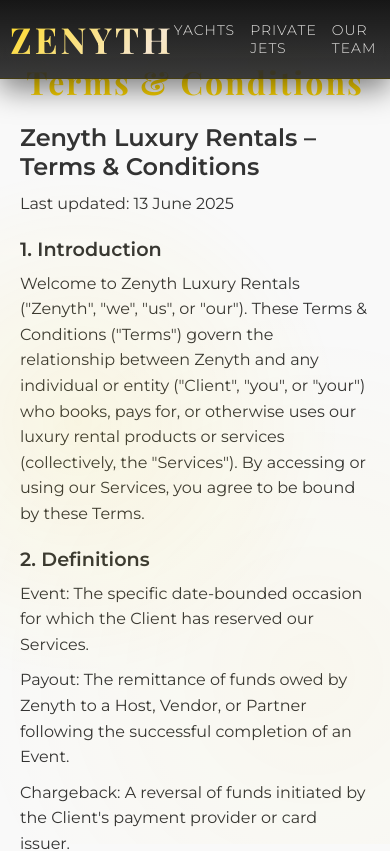
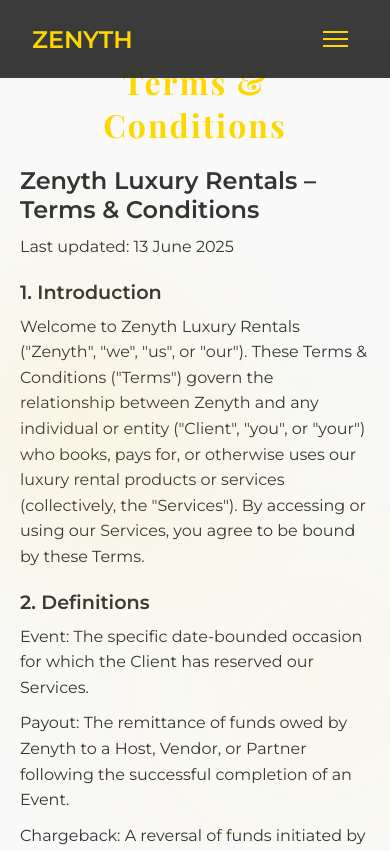
Before and after one commit to daanschipper/rootline-hackathon-2025, a Next.js app: page /terms in a window 390 px wide. Shown: the top 851 px of the page. Built offline with nearby package versions, Linux system fonts and the light colour scheme.

Commit message:
improve basket & make responsive

```diff
--- a/components/Header.js
+++ b/components/Header.js
@@ -1,33 +1,58 @@
-import React from 'react';
+import { useState, useEffect } from 'react';
 import Link from 'next/link';
+import { useBasket } from '../context/BasketContext';
 
-export default function Header({ onLogoClick, onShowYachts, onShowJets, basketCount = 0 }) {
+export default function Header({ onLogoClick, onShowYachts, onShowJets }) {
+  const { basket } = useBasket();
+  const [isMenuOpen, setIsMenuOpen] = useState(false);
+
+  const toggleMenu = () => {
+    setIsMenuOpen(!isMenuOpen);
+  };
+
+  useEffect(() => {
+    if (isMenuOpen) {
+      document.body.classList.add('menu-open');
+    } else {
+      document.body.classList.remove('menu-open');
+    }
+  }, [isMenuOpen]);
+
   return (
-    <header>
-      <nav>
+    <header className="header">
       <div className="logo" onClick={onLogoClick || undefined} style={{ cursor: onLogoClick ? 'pointer' : undefined }}>
-          <Link href="/">ZENYTH</Link>
+        <Link href="/">
+          <span>ZENYTH</span>
+        </Link>
       </div>
-        <div className="nav-links">
-          {onShowYachts ? (
-            <a href="#" onClick={e => { e.preventDefault(); onShowYachts(); }}>Yachts</a>
-          ) : (
-            <Link href="/">Yachts</Link>
-          )}
-          {onShowJets ? (
-            <a href="#" onClick={e => { e.preventDefault(); onShowJets(); }}>Private Jets</a>
-          ) : (
-            <Link href="/">Private Jets</Link>
-          )}
+      <button
+        className="hamburger-menu"
+        onClick={toggleMenu}
+        aria-label="Toggle menu"
+      >
+        <span className={`hamburger-line ${isMenuOpen ? 'open' : ''}`}></span>
+        <span className={`hamburger-line ${isMenuOpen ? 'open' : ''}`}></span>
+        <span className={`hamburger-line ${isMenuOpen ? 'open' : ''}`}></span>
+      </button>
+      <nav className={`nav-links ${isMenuOpen ? 'open' : ''}`}>
+        <a href="#" onClick={(e) => { e.preventDefault(); onShowYachts(); setIsMenuOpen(false); }}>
+          Yachts
+        </a>
+        <a href="#" onClick={(e) => { e.preventDefault(); onShowJets(); setIsMenuOpen(false); }}>
+          Private Jets
+        </a>
         <Link href="/members">Our Team</Link>
         <a href="#" className="nav-link">Concierge</a>
         <a href="/terms" className="nav-link">Terms & Conditions</a>
         <a href="/partners" className="nav-link">Partners</a>
-          <Link href="/basket" className="basket-button">
+        <Link href="/basket" onClick={() => setIsMenuOpen(false)}>
+          <button className="basket-button">
             🛒
-            {basketCount > 0 && <span className="basket-count">{basketCount}</span>}
+            {basket.length > 0 && (
+              <span className="basket-count">{basket.length}</span>
+            )}
+          </button>
         </Link>
-        </div>
       </nav>
     </header>
   );
--- a/styles/globals.css
+++ b/styles/globals.css
@@ -43,77 +43,46 @@
     50% { opacity: 1; }
 }
 
-/* Header */
-header {
-    position: fixed;
-    top: 0;
-    width: 100%;
-    background: linear-gradient(180deg, rgba(10, 10, 10, 0.95) 0%, rgba(10, 10, 10, 0.8) 100%);
-    backdrop-filter: blur(20px);
-    z-index: 1000;
-    padding: 25px 60px;
-    border-bottom: 1px solid rgba(255, 215, 0, 0.2);
-    box-shadow: 0 10px 30px rgba(0, 0, 0, 0.5);
-}
-
-nav {
+/* Header Styles */
+.header {
     display: flex;
     justify-content: space-between;
     align-items: center;
+    padding: 1rem 2rem;
+    background: rgba(10, 10, 10, 0.8);
+    backdrop-filter: blur(10px);
+    position: fixed;
+    top: 0;
+    left: 0;
+    right: 0;
+    z-index: 1000;
 }
 
 .logo {
-    font-family: 'Playfair Display', serif;
-    font-size: 36px;
-    font-weight: 700;
-    background: linear-gradient(135deg, var(--gold), var(--champagne), var(--gold));
-    background-size: 200% 200%;
-    animation: goldShimmer 3s ease-in-out infinite;
-    -webkit-background-clip: text;
-    -webkit-text-fill-color: transparent;
-    cursor: pointer;
-    letter-spacing: 3px;
+    font-size: 1.5rem;
+    font-weight: 600;
+    color: var(--gold);
 }
 
-@keyframes goldShimmer {
-    0% { background-position: 0% 50%; }
-    50% { background-position: 100% 50%; }
-    100% { background-position: 0% 50%; }
+.logo a {
+    text-decoration: none;
+    color: inherit;
 }
 
 .nav-links {
     display: flex;
-    gap: 40px;
+    align-items: center;
+    gap: 2rem;
 }
 
 .nav-links a {
-    color: var(--platinum);
+    color: var(--gold);
     text-decoration: none;
-    transition: all 0.3s;
-    font-size: 14px;
-    font-weight: 300;
-    letter-spacing: 1px;
-    text-transform: uppercase;
-    position: relative;
-}
-
-.nav-links a::after {
-    content: '';
-    position: absolute;
-    bottom: -5px;
-    left: 0;
-    width: 0;
-    height: 1px;
-    background: var(--gold);
-    transition: width 0.3s;
+    transition: color 0.3s ease;
 }
 
 .nav-links a:hover {
-    color: var(--gold);
-}
-
-.nav-links a:hover::after {
-    width: 100%;
+    color: var(--champagne);
 }
 
 /* Hero Section */
@@ -368,14 +337,30 @@
     text-transform: uppercase;
     letter-spacing: 1px;
     cursor: pointer;
-    transition: background 0.3s, color 0.3s;
+    transition: all 0.3s ease;
     position: relative;
     z-index: 1;
+    transform-origin: center;
 }
 
 .select-btn:hover {
     background: var(--champagne);
     color: var(--gold);
+    transform: scale(1.05);
+}
+
+.select-btn:active {
+    transform: scale(0.95);
+}
+
+.select-btn.added {
+    animation: addToBasket 0.5s ease;
+}
+
+@keyframes addToBasket {
+    0% { transform: scale(1); }
+    50% { transform: scale(1.1); }
+    100% { transform: scale(1); }
 }
 
 .services-section {
@@ -536,34 +521,112 @@
 }
 
 @media (max-width: 768px) {
-    header {
-        padding: 15px 10px;
-    }
     .hero h1 {
         font-size: 48px;
+        padding: 0 20px;
     }
     .hero p {
         font-size: 16px;
+        padding: 0 20px;
     }
     .section-title {
-        font-size: 28px;
+        font-size: 32px;
+        padding: 0 20px;
     }
     .selection-grid {
-        padding: 0 5px;
+        grid-template-columns: 1fr;
+        gap: 20px;
+        padding: 0;
     }
     .nav-links {
-        gap: 15px;
+        gap: 20px;
+    }
+    .nav-links a {
+        font-size: 12px;
     }
     .cta-buttons {
         flex-direction: column;
         gap: 15px;
     }
     .selection-section,
-    .services-section {
-        padding: 80px 0 30px 0;
+    .services-section,
+    .basket-section {
+        padding: 100px 20px 40px;
     }
     .services-grid {
-        padding: 0 5px;
+        grid-template-columns: 1fr;
+        gap: 20px;
+        padding: 0;
+    }
+    .luxury-card,
+    .service-card {
+        padding: 20px;
+        min-height: auto;
+    }
+    .luxury-card img {
+        max-width: 100%;
+        height: auto;
+    }
+    .basket-item {
+        flex-direction: column;
+        gap: 20px;
+        padding: 20px;
+    }
+    .quantity-controls {
+        width: 100%;
+        justify-content: center;
+    }
+    .basket-summary {
+        flex-direction: column;
+        gap: 20px;
+        text-align: center;
+    }
+    .cta-button {
+        width: 100%;
+        padding: 15px 30px;
+        font-size: 14px;
+    }
+    .checkout-section {
+        flex-direction: column;
+        gap: 20px;
+    }
+    .total-price {
+        margin-right: 0;
+        font-size: 20px;
+    }
+}
+
+/* Tablet Responsiveness */
+@media (min-width: 769px) and (max-width: 1024px) {
+    .selection-grid,
+    .services-grid {
+        grid-template-columns: repeat(2, 1fr);
+    }
+    .hero h1 {
+        font-size: 64px;
+    }
+    .section-title {
+        font-size: 40px;
+    }
+}
+
+/* Small Mobile Devices */
+@media (max-width: 480px) {
+    .hero h1 {
+        font-size: 36px;
+    }
+    .hero p {
+        font-size: 14px;
+    }
+    .section-title {
+        font-size: 28px;
+    }
+    .luxury-card h3,
+    .service-card h4 {
+        font-size: 20px;
+    }
+    .quantity-controls {
+        flex-wrap: wrap;
     }
 }
 
@@ -741,3 +804,90 @@
     align-items: center;
     justify-content: center;
 }
+
+/* Hamburger Menu */
+.hamburger-menu {
+    display: none;
+    background: transparent;
+    border: none;
+    cursor: pointer;
+    padding: 10px;
+    z-index: 1001;
+    position: relative;
+}
+
+.hamburger-line {
+    display: block;
+    width: 25px;
+    height: 2px;
+    background-color: var(--gold);
+    margin: 5px 0;
+    transition: all 0.3s ease;
+}
+
+.hamburger-line.open:nth-child(1) {
+    transform: rotate(45deg) translate(5px, 5px);
+}
+
+.hamburger-line.open:nth-child(2) {
+    opacity: 0;
+}
+
+.hamburger-line.open:nth-child(3) {
+    transform: rotate(-45deg) translate(7px, -7px);
+}
+
+/* Mobile Navigation */
+@media (max-width: 768px) {
+    .hamburger-menu {
+        display: block;
+    }
+
+    .nav-links {
+        position: fixed;
+        top: 0;
+        right: -100%;
+        width: 100%;
+        height: 100vh;
+        background: rgba(10, 10, 10, 0.98);
+        backdrop-filter: blur(10px);
+        display: flex;
+        flex-direction: column;
+        align-items: center;
+        justify-content: center;
+        gap: 30px;
+        transition: right 0.3s ease;
+        z-index: 1000;
+    }
+
+    .nav-links.open {
+        right: 0;
+    }
+
+    .nav-links a {
+        font-size: 24px;
+        color: var(--gold);
+        text-decoration: none;
+        transition: color 0.3s ease;
+    }
+
+    .nav-links a:hover {
+        color: var(--champagne);
+    }
+
+    .basket-button {
+        font-size: 32px;
+        margin: 0;
+    }
+
+    .basket-count {
+        font-size: 16px;
+        width: 24px;
+        height: 24px;
+    }
+}
+
+/* Prevent body scroll when menu is open */
+body.menu-open {
+    overflow: hidden;
+}
```
Also changed, not shown: components/SelectionSection.js (+21 -3 lines), pages/basket.js (+15 -1 lines). Lines whose indentation alone changed are shown as unchanged.
